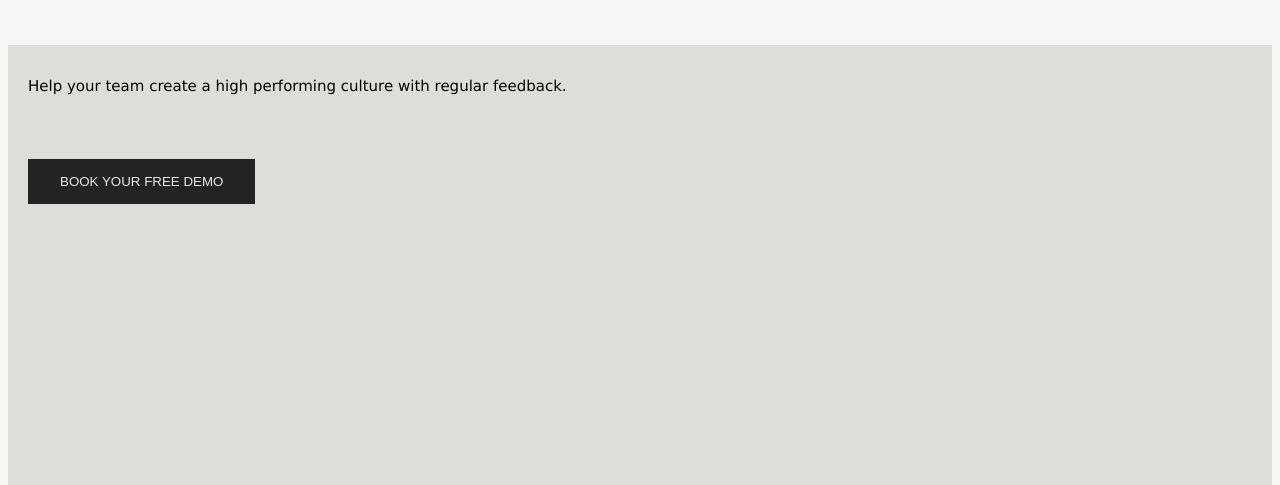
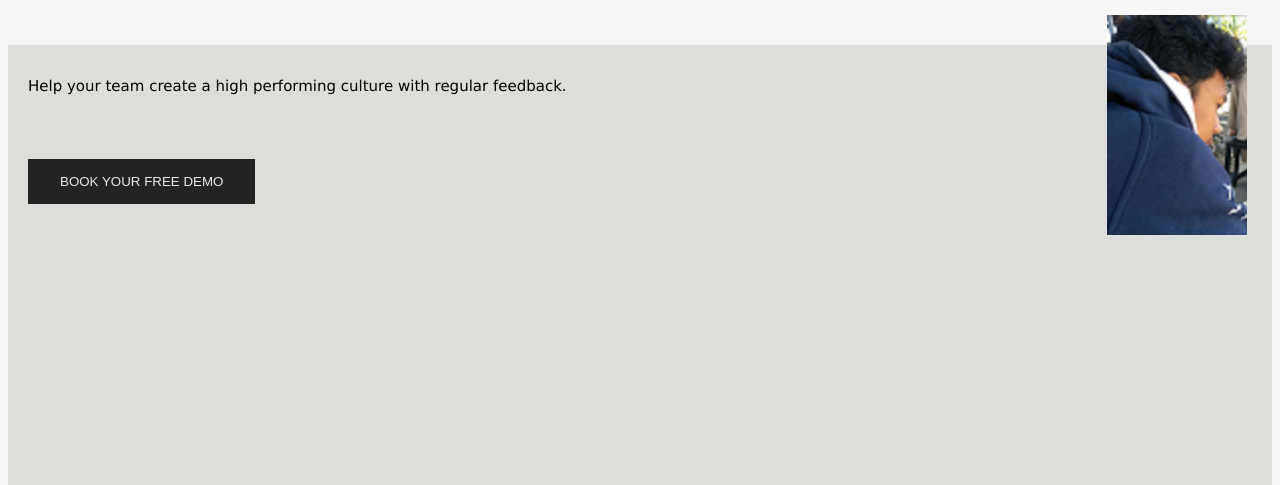
Before and after one commit to TryBugger/pw-pratikum-2, a plain HTML site: page index.html in a window 1280 px wide. Shown: the part 323-808 px from the top of the page. Drawn offline with Linux system fonts and the light colour scheme.

Commit message:
revisi kak baru bisa gambarnya ehe

```diff
--- a/index.html
+++ b/index.html
@@ -42,7 +42,7 @@ Learn from your users
 Help your team create a high performing culture with regular feedback.
 </div>
 
-<!-- <img src="foto profil.png" alt="foto profil" class="fotoprofil"> -->
+<img src="foto profil.png" alt="foto profil" class="fotoprofil">
 
 <button class="buttonmenu">
 BOOK YOUR FREE DEMO
--- a/style.css
+++ b/style.css
@@ -67,9 +67,10 @@ body {
 }
 
 .fotoprofil {
-    height: 50%;
-    width: 50%;
+    height: 220px;
+    width: 140px;
     position: relative;
     top: 25%;
-    right: 30px;
+    float: right;
+    margin-right: 25px;
 }
```
Also changed, not shown: foto_profil.png (added).
